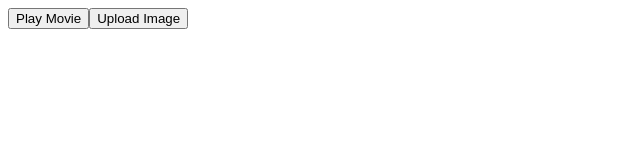
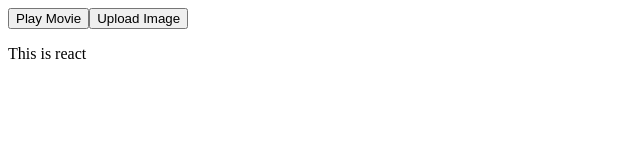
Before and after one commit to Pratheesh18/React-JS-Projects, a React (Create React App) app in the folder react-practice/: page / in a window 1280 px wide. Shown: the top 160 px of the page, without its empty margins (0-640 px from the left). Built offline with nearby package versions, Linux system fonts and the light colour scheme.

Commit message:
added a line

```diff
--- a/react-practice/src/Problem.jsx
+++ b/react-practice/src/Problem.jsx
@@ -18,6 +18,7 @@ const AlertButton = ({message , children}) => {
       <AlertButton message="Uploading">
         Upload Image
       </AlertButton>
+      <p>  This is react </p>
     </div>
   )
 };
```
